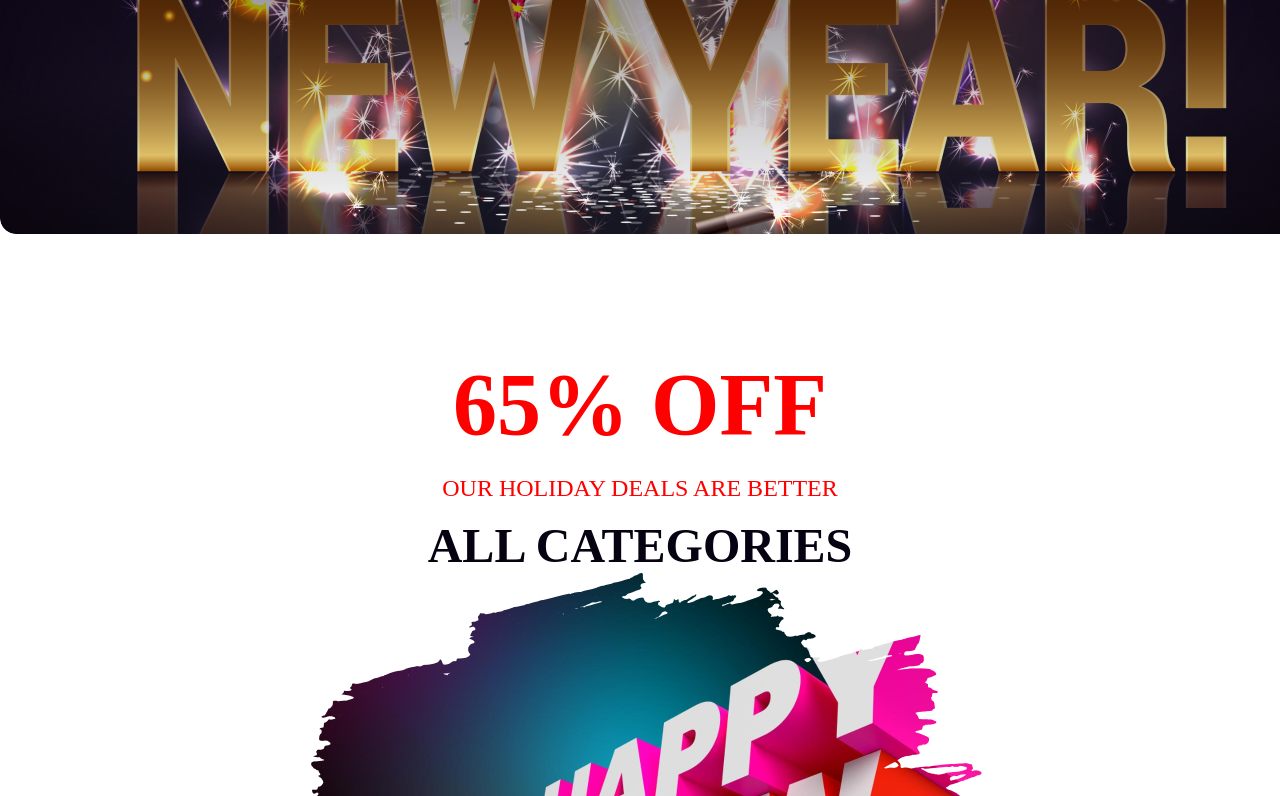
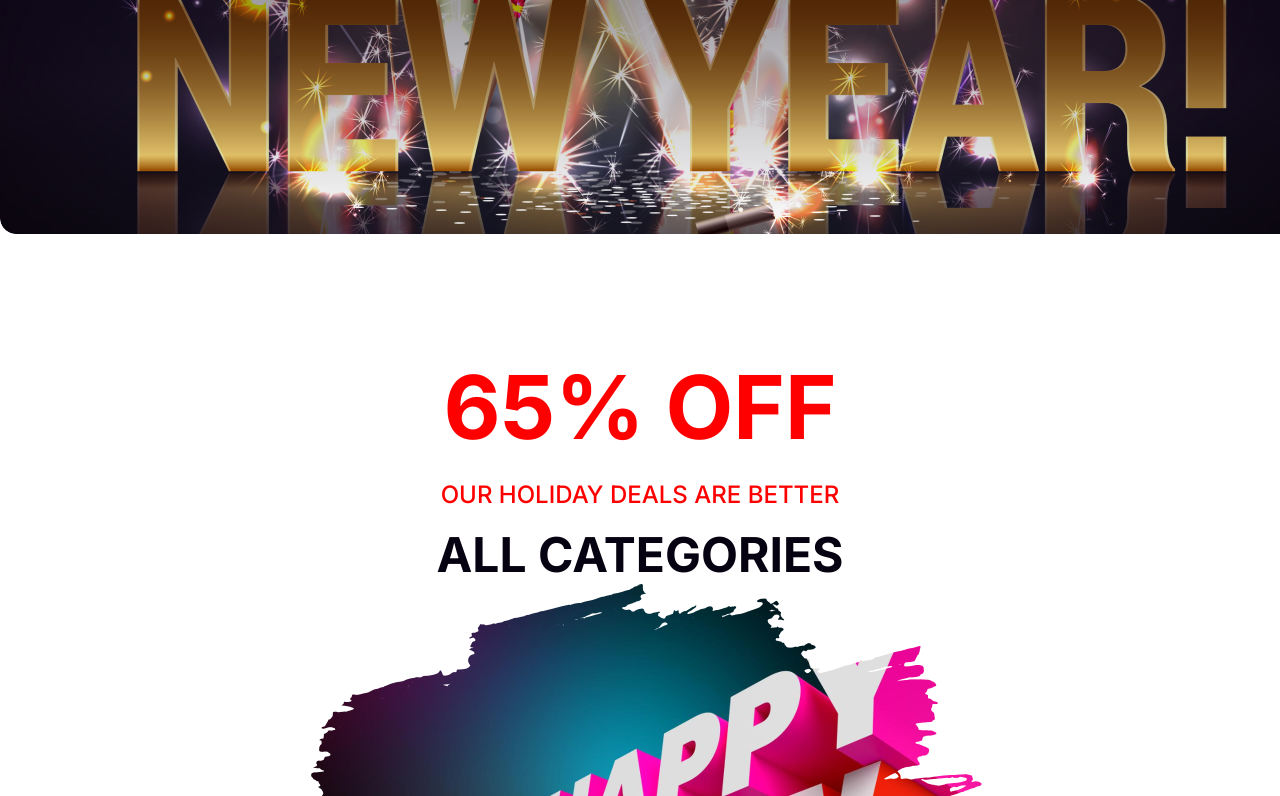
Before and after one commit to sumaiya123-eid/new-year-task, a plain HTML site: page index.html in a window 1280 px wide. Shown: the part 366-1162 px from the top of the page. Drawn offline with Linux system fonts and the light colour scheme.

Commit message:
change font family

```diff
--- a/styles/index.css
+++ b/styles/index.css
@@ -1,3 +1,7 @@
+@import url('https://fonts.googleapis.com/css2?family=Inter:wght@100..900&display=swap');
+body{
+    font-family: "Inter", sans-serif;
+}
 .hero{
     border-radius: 16px;
     background-image:linear-gradient(180.00deg, rgb(7, 2, 17),rgba(7, 2, 17, 0) 100%), url("../images/Banner\ Image.png");
```
